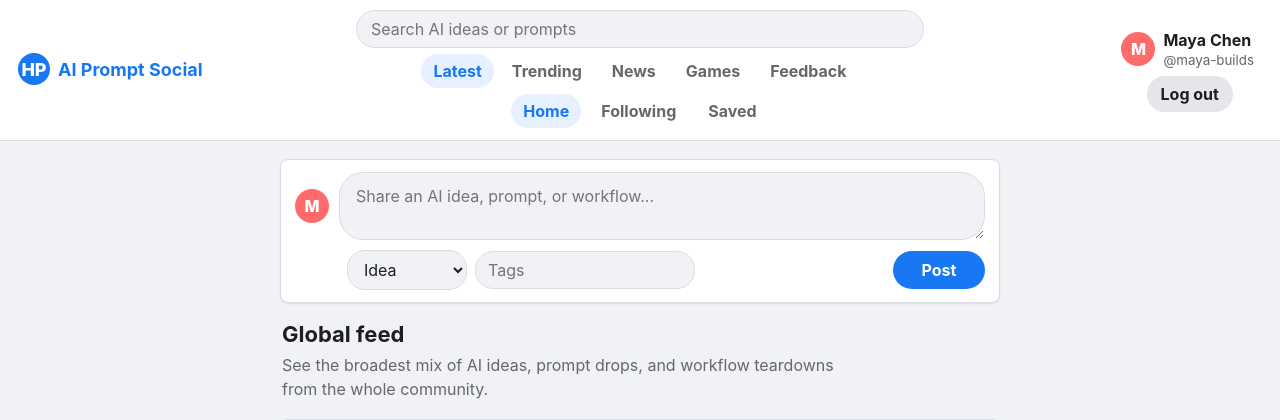
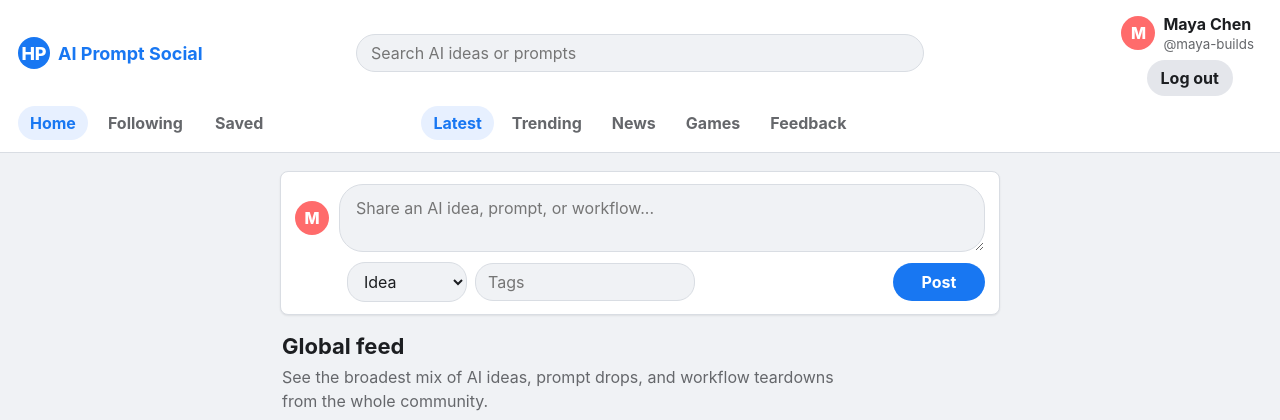
Before and after one commit to hieppham8083-afk/aipromptsocial, a Flask app: page / in a window 1280 px wide. Shown: the top 420 px of the page. Run offline with Flask 3, Linux system fonts and the light colour scheme; the visitor is signed in with stand-in values (Sample User, id 1); data comes from the database, SQL or seed files in the repository.

Commit message:
Clean up header auth layout

```diff
--- a/static/styles.css
+++ b/static/styles.css
@@ -35,6 +35,7 @@
 .top-left,
 .top-center,
 .top-actions,
+.header-nav-row,
 .brand,
 .brand-stack,
 .account-stack,
@@ -85,7 +86,6 @@
 .top-center {
   display: grid;
   justify-items: center;
-  gap: 6px;
   min-width: 0;
   width: 100%;
 }
@@ -238,6 +238,24 @@
   flex-wrap: wrap;
 }
 
+.header-nav-row {
+  grid-column: 1 / -1;
+  display: grid;
+  grid-template-columns: minmax(220px, 320px) minmax(320px, 720px) minmax(220px, 320px);
+  gap: 10px 18px;
+  align-items: center;
+}
+
+.header-nav-row .view-nav {
+  grid-column: 1;
+  justify-self: start;
+}
+
+.header-nav-row .header-tabs {
+  grid-column: 2;
+  justify-self: center;
+}
+
 .searchbar {
   width: 100%;
   display: flex;
@@ -251,10 +269,10 @@
 }
 
 .view-nav {
-  justify-content: center;
+  justify-content: flex-start;
   gap: 8px;
   margin-bottom: 0;
-  flex-wrap: wrap;
+  flex-wrap: nowrap;
 }
 
 .header-tabs a,
--- a/templates/base.html
+++ b/templates/base.html
@@ -49,22 +49,6 @@
         >
           <input type="text" name="q" value="{{ search_query or '' }}" placeholder="Search AI ideas or prompts">
         </form>
-
-        <nav class="header-tabs" aria-label="Primary">
-          <a class="{{ 'active' if active_section == 'latest' else '' }}" href="{{ url_for('home', sort='latest') }}">Latest</a>
-          <a class="{{ 'active' if active_section == 'trending' else '' }}" href="{{ url_for('home', sort='trending') }}">Trending</a>
-          <a class="{{ 'active' if active_section == 'news' else '' }}" href="{{ url_for('news_feed') }}">News</a>
-          <a class="{{ 'active' if active_section == 'games' else '' }}" href="{{ url_for('games_feed') }}">Games</a>
-          <a class="{{ 'active' if active_section == 'feedback' else '' }}" href="{{ url_for('feedback_feed') }}">Feedback</a>
-        </nav>
-
-        {% if current_user %}
-          <nav class="view-nav" aria-label="Feed view">
-            <a class="{{ 'active' if active_view == 'global' else '' }}" href="{{ url_for('home') }}">Home</a>
-            <a class="{{ 'active' if active_view == 'following' else '' }}" href="{{ url_for('following_feed') }}">Following</a>
-            <a class="{{ 'active' if active_view == 'saved' else '' }}" href="{{ url_for('saved_feed') }}">Saved</a>
-          </nav>
-        {% endif %}
       </div>
 
       <div class="top-actions">
@@ -87,6 +71,24 @@
             <a class="primary-btn" href="{{ url_for('home', auth='signup') }}">Create account</a>
           </div>
         {% endif %}
+      </div>
+
+      <div class="header-nav-row">
+        {% if current_user %}
+          <nav class="view-nav" aria-label="Feed view">
+            <a class="{{ 'active' if active_view == 'global' else '' }}" href="{{ url_for('home') }}">Home</a>
+            <a class="{{ 'active' if active_view == 'following' else '' }}" href="{{ url_for('following_feed') }}">Following</a>
+            <a class="{{ 'active' if active_view == 'saved' else '' }}" href="{{ url_for('saved_feed') }}">Saved</a>
+          </nav>
+        {% endif %}
+
+        <nav class="header-tabs" aria-label="Primary">
+          <a class="{{ 'active' if active_section == 'latest' else '' }}" href="{{ url_for('home', sort='latest') }}">Latest</a>
+          <a class="{{ 'active' if active_section == 'trending' else '' }}" href="{{ url_for('home', sort='trending') }}">Trending</a>
+          <a class="{{ 'active' if active_section == 'news' else '' }}" href="{{ url_for('news_feed') }}">News</a>
+          <a class="{{ 'active' if active_section == 'games' else '' }}" href="{{ url_for('games_feed') }}">Games</a>
+          <a class="{{ 'active' if active_section == 'feedback' else '' }}" href="{{ url_for('feedback_feed') }}">Feedback</a>
+        </nav>
       </div>
     </header>
 
```
